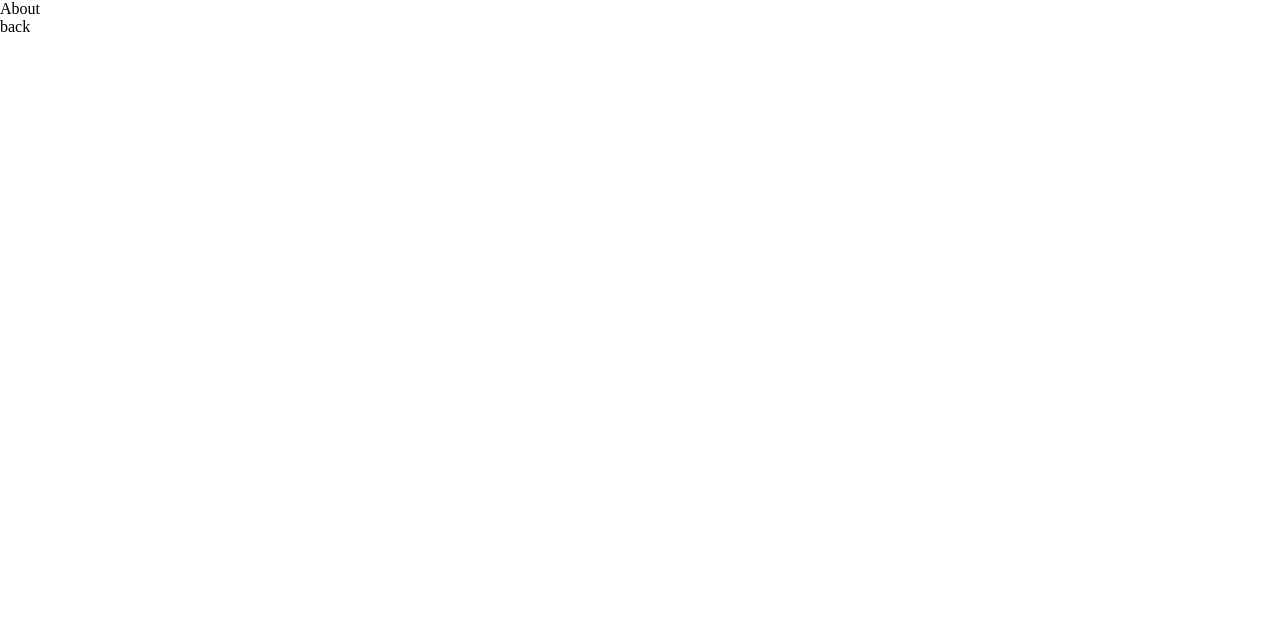
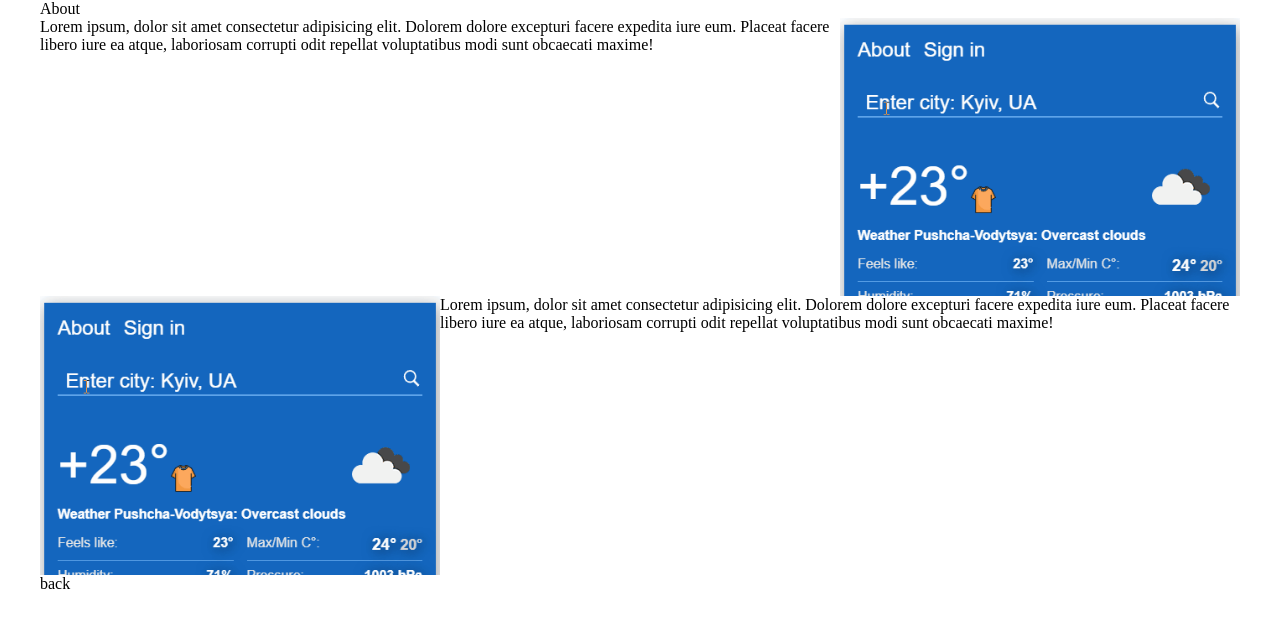
Before and after one commit to KausVlad/React-first-project, a React (Vite) app: page /about in a window 1280 px wide. Shown: the top 628 px of the page. Built offline with nearby package versions, Linux system fonts and the light colour scheme.

Commit message:
added about

```diff
--- a/src/components/About/About.jsx
+++ b/src/components/About/About.jsx
@@ -1,10 +1,29 @@
 import { NavLink } from 'react-router-dom';
+import './About.scss';
 
 export function About() {
   return (
-    <div className="about-container">
-      <h1>About</h1>
-      <NavLink to="/">back</NavLink>
+    <div className="about-background">
+      <div className="about-container">
+        <h1>About</h1>
+        <div className="about">
+          <p className="about1">
+            Lorem ipsum, dolor sit amet consectetur adipisicing elit. Dolorem
+            dolore excepturi facere expedita iure eum. Placeat facere libero
+            iure ea atque, laboriosam corrupti odit repellat voluptatibus modi
+            sunt obcaecati maxime!
+          </p>
+          <img className="about-img1" src="public\images\1T.gif" alt="1" />
+          <p className="about2">
+            Lorem ipsum, dolor sit amet consectetur adipisicing elit. Dolorem
+            dolore excepturi facere expedita iure eum. Placeat facere libero
+            iure ea atque, laboriosam corrupti odit repellat voluptatibus modi
+            sunt obcaecati maxime!
+          </p>
+          <img className="about-img2" src="public\images\1T.gif" alt="1" />
+        </div>
+        <NavLink to="/">back</NavLink>
+      </div>
     </div>
   );
 }
--- a/src/components/About/About.scss
+++ b/src/components/About/About.scss
@@ -0,0 +1,34 @@
+@use '../../assets/scss/variables' as var;
+
+.about-background {
+  display: flex;
+  justify-content: center;
+}
+
+.about-container {
+  max-width: 1200px;
+}
+
+.about {
+  display: grid;
+  grid-template-columns: repeat(3, 1fr);
+  grid-template-areas:
+    'about1 about1 about-img1'
+    'about-img2 about2 about2';
+}
+
+.about1 {
+  grid-area: about1;
+}
+
+.about-img1 {
+  grid-area: about-img1;
+}
+
+.about2 {
+  grid-area: about2;
+}
+
+.about-img2 {
+  grid-area: about-img2;
+}
```
Also changed, not shown: public/images/1T.gif (added).
